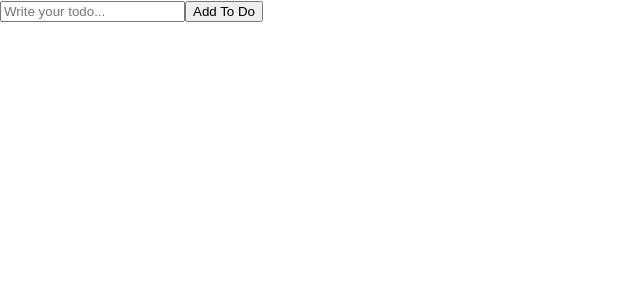
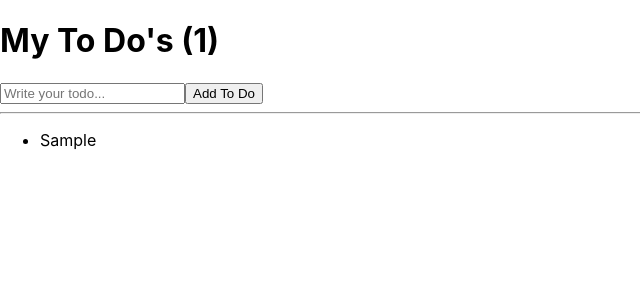
Before and after one commit to davidukim/reactProjects, a React (Create React App) app in the folder npx_movie_app/: page / in a window 1280 px wide. Both pictures are taken after typing "Sample" into the empty fields and a click on the button "Add To Do". Shown: the top 300 px of the page, without its empty margins (0-640 px from the left). Built offline with nearby package versions, Linux system fonts and the light colour scheme; the HTML template or start-up script is replaced by a standard one.

Commit message:
Todo list, using iterative li generation with map(elem,index,arr)

```diff
--- a/npx_movie_app/src/App.js
+++ b/npx_movie_app/src/App.js
@@ -6,6 +6,7 @@ import {useState, useEffect} from "react";
 
 function App() {
   const [toDo, setToDo] = useState("");
+  const [toDos, setToDos] = useState([]);
   const onChange = (event) => {
     setToDo(event.target.value);
   }
@@ -14,19 +15,32 @@ function App() {
     if (toDo === ""){
       return;
     }
-    console.log(toDo);
+    setToDos((currentToDos) => [toDo, ...toDos]);
     setToDo("");
   }
-
+  useEffect(()=>{console.log(toDos)}, [toDos]);
   return (
     <div>
+      <h1>My To Do's ({toDos.length})</h1>
       <form onSubmit={onSubmit}>
         <input onChange={onChange} value={toDo} type="text" placeholder="Write your todo..."/>
         <button>Add To Do</button>
       </form>
+      <hr/>
+      <ul>
+        {toDos.map((elem, index) => <li key={index}>{elem}</li>)}
+      </ul>
 
     </div>
   )
 }
 
+// javascript map parameters are in order of elem, index, array :: map(elem, index, array) -> naming to readability
+// Case 1: Only need access to elem :: map(elem)
+// Case 2: Only need access to index:: map(_, index)
+// Case 3: Only need access to array:: map(_, _, arr)
+// Case 4: Need access to elem and arr:: map(elem, _, arr)
+// Case 5: Need access to elem and index:: map(elem, index)
+// Case 6: Need access to index and arr:: map(index, _, arr)
+
 export default App;
```
